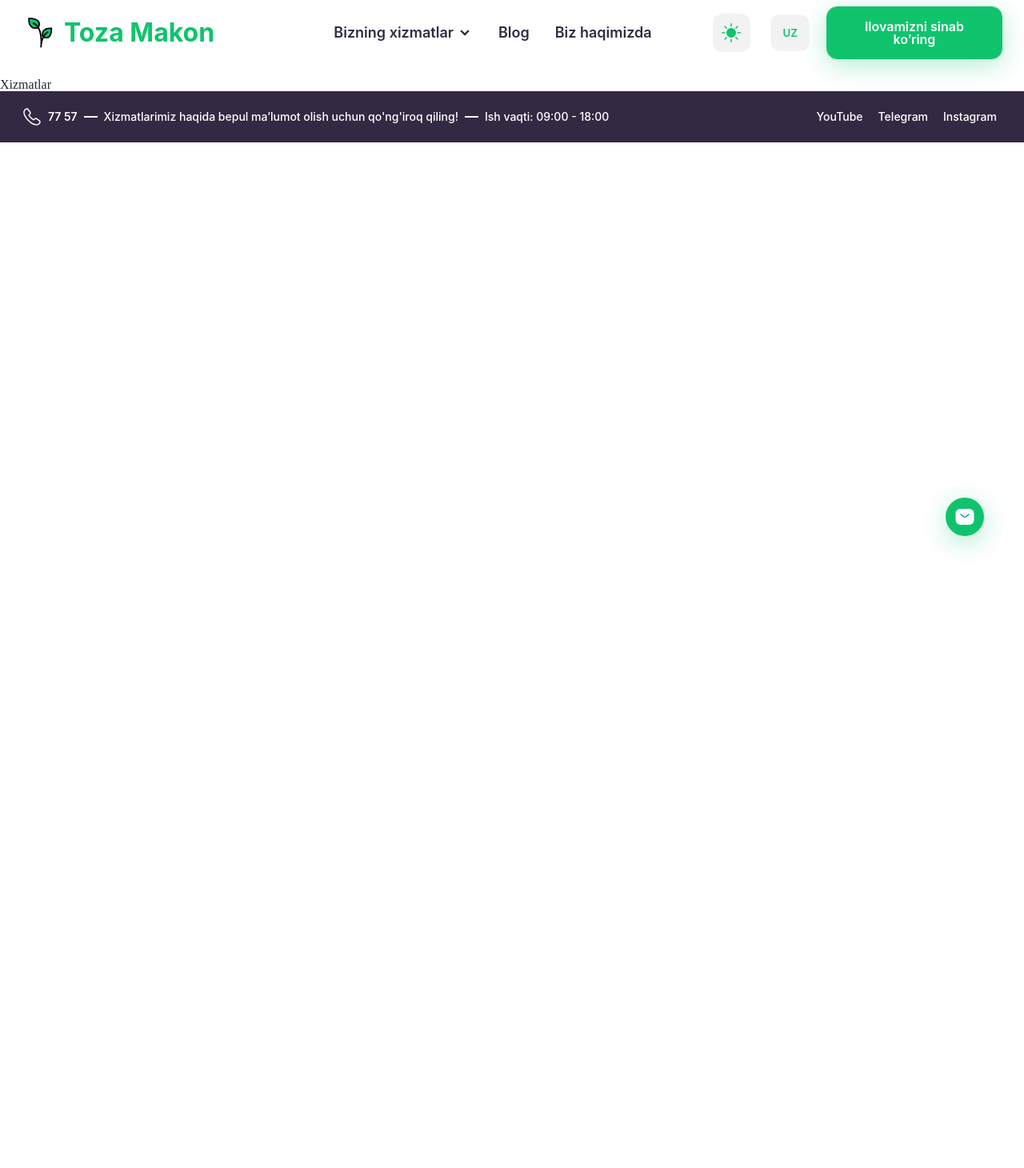
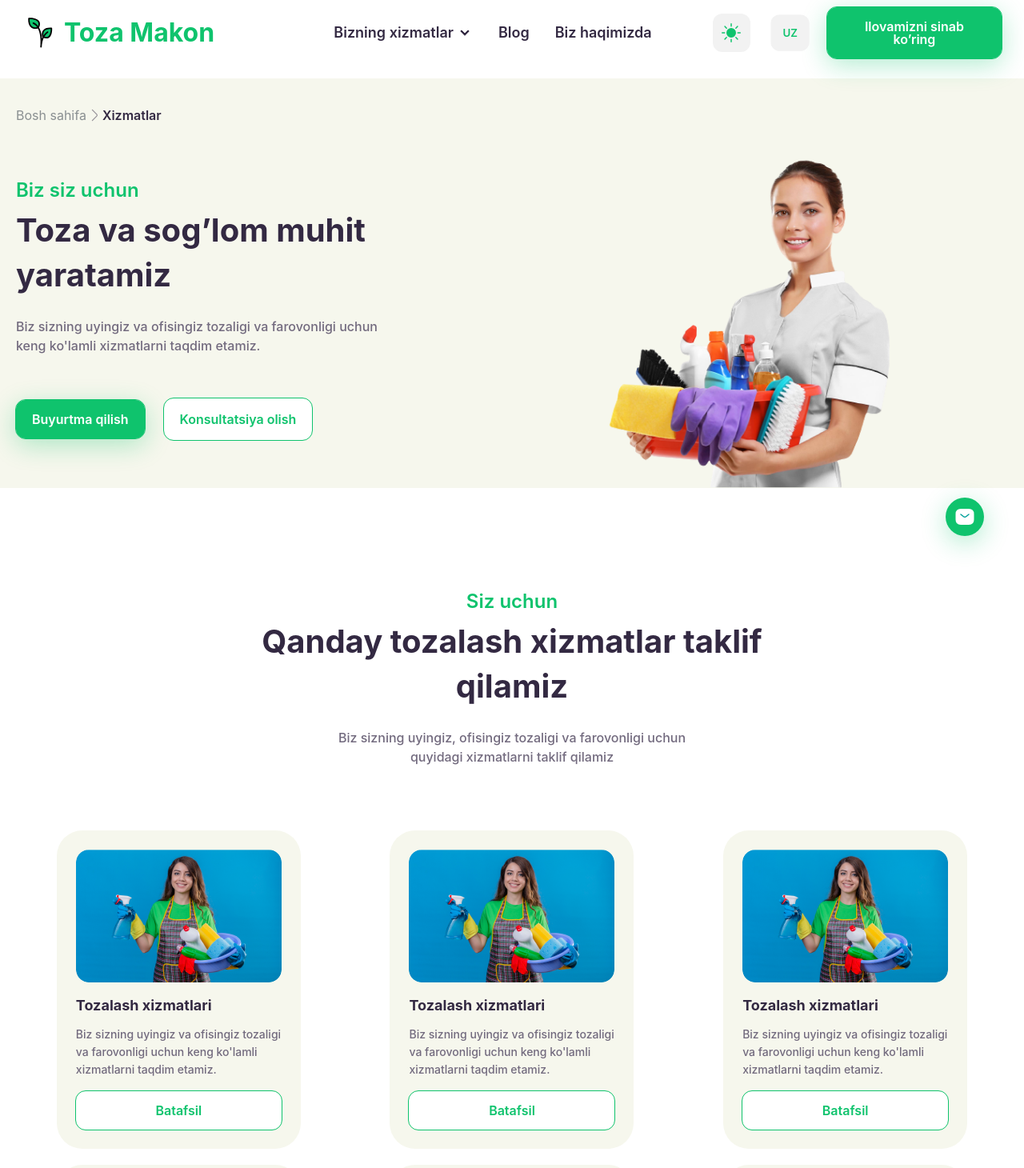
Before and after one commit to MAQSADBEK77/Hakaton-Najot-Talim, a React (Vite) app: page /xizmatlar in a window 1280 px wide. Shown: the part 80-1540 px from the top of the page at 80% size. Before the commit the page ends 800 px from the top, so only its background shows below. Built offline with nearby package versions, Linux system fonts and the light colour scheme.

Commit message:
Create Xizmatlar block

```diff
--- a/src/App.css
+++ b/src/App.css
@@ -9,6 +9,7 @@
   padding: 16px 20px;
 }
 .greenBtn {
+  transition: all 0.4s;
   color: #fff;
   font-size: 16px;
   font-weight: 600;
@@ -24,8 +25,10 @@
   background: var(--bg-color);
   outline: 1px solid var(--btn-color);
 }
-.greenBtn:hover {
+.greenFather:hover {
   background-color: var(--bg-color);
+}
+.greenFather:hover a {
   color: var(--btn-color);
 }
 .borderGreenBtn:hover {
@@ -129,6 +132,9 @@
   margin-bottom: 168px !important;
   gap: 20px;
   max-width: 975px !important;
+}
+.menu ul {
+  background-color: var(--bg-color);
 }
 .carousel-item {
   transition: all 0.4s;
--- a/src/assets/Layout.jsx
+++ b/src/assets/Layout.jsx
@@ -2,6 +2,7 @@ import Header from "../components/Header";
 import { Outlet } from "react-router-dom";
 import NavBar from "../components/NavBar";
 import Chat from "../components/Chat";
+import SavollaringizBormi from "../components/SavollaringizBormi";
 function Layout() {
   return (
     <>
@@ -9,7 +10,10 @@ function Layout() {
       <Header />
       <Outlet />
       <Chat />
-      <NavBar />
+      <footer>
+        <SavollaringizBormi />
+      </footer>
+      <NavBar />{" "}
     </>
   );
 }
--- /dev/null
+++ b/src/components/BreadBrumps.jsx
@@ -0,0 +1,17 @@
+import { Link } from "react-router-dom";
+import nextIcon from "../../public/icons/nextIcon.svg";
+function BreadBrumps({ bread1, bread2, bread1To }) {
+  return (
+    <div className="bread-brumps">
+      <div className="container">
+        <Link to={bread1To} className="bread1">
+          {bread1}
+        </Link>
+        <img src={nextIcon} />
+        <p className="bread2">{bread2}</p>
+      </div>
+    </div>
+  );
+}
+
+export default BreadBrumps;
--- /dev/null
+++ b/src/components/Carts.jsx
@@ -0,0 +1,20 @@
+import BorderGreenBtn from "./BorderGreenBtn";
+
+function Carts({ data }) {
+  return (
+    <div className="carts">
+      {data.map((cart) => {
+        return (
+          <div key={cart.id} className="cart">
+            <img src={cart.img.cart1} alt={cart.title} />
+            <h2>{cart.title}</h2>
+            <p>{cart.param}</p>
+            <BorderGreenBtn title="Batafsil" to={"Xizmatlar/" + cart.id} />
+          </div>
+        );
+      })}
+    </div>
+  );
+}
+
+export default Carts;
--- a/src/components/HeroService.jsx
+++ b/src/components/HeroService.jsx
@@ -2,7 +2,7 @@ import "../css/HeroService.css";
 import slide1 from "../../public/slide1.png";
 import GreenBtn from "./GreenBtn";
 import BorderGreenBtn from "./BorderGreenBtn";
-function HeroService() {
+function HeroService({ title1, title2, to1, to2 }) {
   return (
     <div className="hero">
       <div className="container">
@@ -14,8 +14,8 @@ function HeroService() {
             ko'lamli xizmatlarni taqdim etamiz.
           </p>
           <div className="hero-links">
-            <GreenBtn title="Bog’lanish" to="/xizmatlar/tozalashXizmati" />
-            <BorderGreenBtn title="Bizning xizmatlar" to="/xizmatlar" />
+            <GreenBtn title={title1} to={to1} />
+            <BorderGreenBtn title={title2} to={to2} />
           </div>
         </div>
         <div className="hero-right">
--- /dev/null
+++ b/src/components/XizmatlarCarts.jsx
@@ -0,0 +1,17 @@
+import TitleComponent from "../components/TitleComponent";
+import Carts from "./Carts";
+import { carts } from "../data/data";
+function XizmatlarCarts() {
+  return (
+    <div>
+      <TitleComponent
+        span="Siz uchun"
+        title="Qanday tozalash xizmatlar taklif qilamiz"
+        param="Biz sizning uyingiz, ofisingiz tozaligi va farovonligi uchun quyidagi xizmatlarni taklif qilamiz"
+      />
+      <Carts data={carts} />
+    </div>
+  );
+}
+
+export default XizmatlarCarts;
--- /dev/null
+++ b/src/css/Hizmatlar.css
@@ -0,0 +1,77 @@
+.xizmatlar-page .hero h1 {
+  font-size: 40px !important;
+  line-height: 56px;
+}
+.bread-brumps {
+  padding-top: 36px;
+  background: var(--hero-bg);
+}
+.bread-brumps .container {
+  display: flex;
+  align-items: center;
+}
+.bread-brumps img {
+  width: 20px;
+  height: 20px;
+}
+
+.bread-brumps p {
+  color: var(--text-color);
+  font-size: 16px;
+  font-weight: 600;
+  line-height: 100%; /* 16px */
+}
+.bread1 {
+  opacity: 0.5;
+}
+.bread1:hover {
+  text-decoration: underline;
+}
+.xizmatlar-page .title-component {
+  max-width: 790px !important;
+  margin-bottom: 80px;
+}
+.carts {
+  display: flex;
+  justify-content: space-between;
+  flex-wrap: wrap;
+  row-gap: 20px;
+  column-gap: 10px;
+  margin-bottom: 120px;
+}
+.carts .cart {
+  display: flex;
+  flex-direction: column;
+  max-width: calc(257px + 48px);
+  padding: 24px;
+  border-radius: 32px;
+  background: #f6f7ed;
+  margin: 0 auto;
+}
+.carts .cart img {
+  width: 257px;
+  height: 166px;
+  border-radius: 16px;
+  margin-bottom: 16px;
+}
+.carts .cart h2 {
+  color: var(--text-color);
+  font-size: 18px;
+  font-weight: 700;
+  line-height: 26px; /* 144.444% */
+  margin-bottom: 12px;
+}
+.carts .cart p {
+  margin-bottom: 16px;
+  color: var(--text-color2);
+  font-size: 14px;
+  font-style: normal;
+  font-weight: 500;
+  line-height: 22px; /* 157.143% */
+}
+.carts .cart button {
+  width: 100%;
+}
+.carts .cart a {
+  display: block;
+}
--- a/src/pages/Home.jsx
+++ b/src/pages/Home.jsx
@@ -6,12 +6,16 @@ import { carts } from "../data/data";
 import IlovaComponent from "../components/IlovaComponent";
 import MijozlarNimaDeydi from "../components/MijozlarNimaDeydi";
 import Homiylar from "../components/Homiylar";
-import SavollaringizBormi from "../components/SavollaringizBormi";
 
 function Home() {
   return (
     <>
-      <HeroService />
+      <HeroService
+        title1="Bog’lanish"
+        to1="/chat"
+        title2="Bizning xizmatlar"
+        to2="/xizmatlar"
+      />
       <NimaUchun
         topSpan="Nima uchun"
         topTitle="Bizni tanlashingiz shart"
@@ -26,9 +30,6 @@ function Home() {
       <IlovaComponent />
       <MijozlarNimaDeydi />
       <Homiylar />
-      <footer>
-        <SavollaringizBormi />
-      </footer>
     </>
   );
 }
--- a/src/pages/Xizmatlar.jsx
+++ b/src/pages/Xizmatlar.jsx
@@ -1,9 +1,22 @@
-import React from 'react'
-
+import "../css/Hizmatlar.css";
+import HeroService from "../components/HeroService";
+import BreadBrumps from "../components/BreadBrumps";
+import XizmatlarCarts from "../components/XizmatlarCarts";
 function Xizmatlar() {
   return (
-    <div>Xizmatlar</div>
-  )
+    <div className="xizmatlar-page">
+      <BreadBrumps bread1="Bosh sahifa" bread2="Xizmatlar" bread1To="/" />
+      <HeroService
+        title1="Buyurtma qilish"
+        to1="#"
+        title2="Konsultatsiya olish"
+        to2="#"
+      />
+      <div className="container">
+        <XizmatlarCarts />
+      </div>
+    </div>
+  );
 }
 
-export default Xizmatlar
+export default Xizmatlar;
```
Also changed, not shown: public/icons/nextIcon.svg (added).
